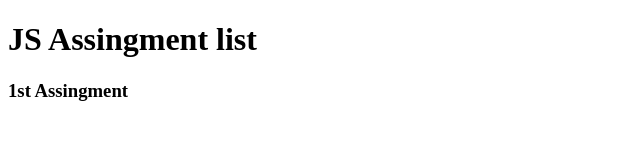
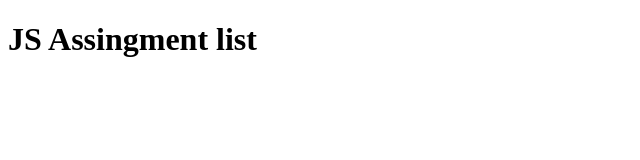
Before and after one commit to Syed-M-Sarim/JS-Assingments, a plain HTML site: page index.html in a window 1280 px wide. Shown: the whole page, without its empty margins (0-640 px from the left). Drawn offline with Linux system fonts and the light colour scheme.

Commit message:
Update index.html

```diff
--- a/index.html
+++ b/index.html
@@ -7,6 +7,5 @@
 </head>
 <body>
     <h1>JS Assingment list</h1>
-    <h3>1st Assingment</h3>
 </body>
 </html>
```
